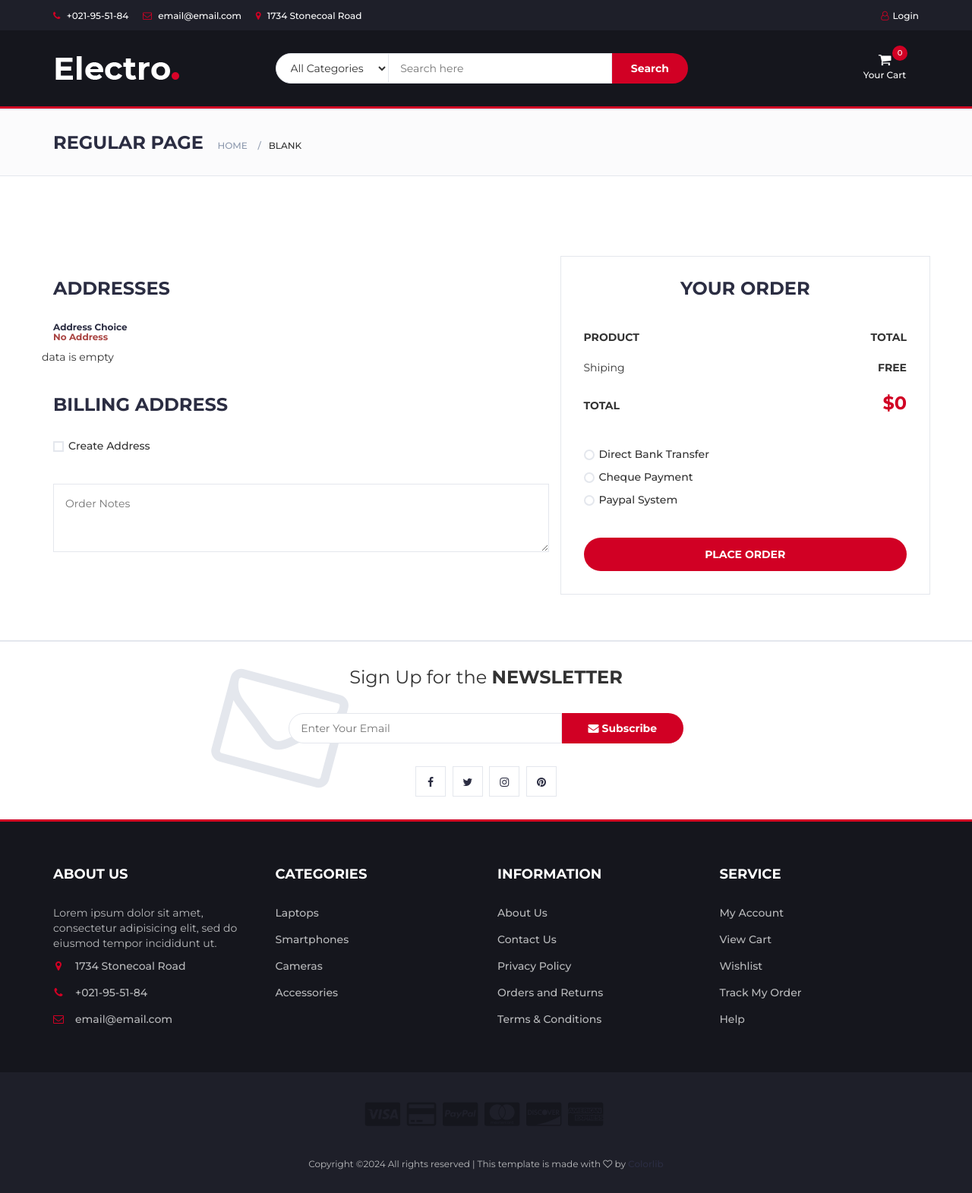
After one commit to masoudtjaik/shop, a Django app: page /order/checkout/ in a window 1280 px wide. The commit adds this page. Shown: the whole page at 76% size. Run offline with Django 5.2, Linux system fonts and the light colour scheme; some libraries are stand-ins or nearby versions.

Commit message:
add shopping cart and add product in cart and use session

```diff
--- a/account/templates/account/login.html
+++ b/account/templates/account/login.html
@@ -54,7 +54,7 @@
 
 					<div class="wrap-input100 validate-input" data-validate = "Valid email is: a@b.c">
 						<input class="input100" type="text" name="email">
-						<span class="focus-input100" data-placeholder="Username  Or Phone Number"></span>
+						<span class="focus-input100" data-placeholder="Username or Email"></span>
 					</div>
 
 {#					<div class="wrap-input100 validate-input" data-validate="Enter password">#}
--- a/account/templates/account/password.html
+++ b/account/templates/account/password.html
@@ -5,7 +5,7 @@
 <html lang="en">
 <head>
     {% load crispy_forms_tags %}
-
+{% include 'messages.html' %}
 	<title>Login V2</title>
 	<meta charset="UTF-8">
 	<meta name="viewport" content="width=device-width, initial-scale=1">
--- a/config/settings.py
+++ b/config/settings.py
@@ -67,6 +67,7 @@ TEMPLATES = [
                 'django.template.context_processors.request',
                 'django.contrib.auth.context_processors.auth',
                 'django.contrib.messages.context_processors.messages',
+                'order.context_processor.cart',
             ],
         },
     },
--- a/config/urls.py
+++ b/config/urls.py
@@ -23,5 +23,6 @@ urlpatterns = [
     path('',include('core.urls',namespace='core')),
     path('product/',include('products.urls',namespace='products')),
     path('account/',include('account.urls',namespace='account')),
+    path('order/',include('order.urls',namespace='order')),
 ]+ static(settings.STATIC_URL, document_root = settings.STATIC_ROOT) +\
     static(settings.MEDIA_URL, document_root = settings.MEDIA_ROOT)
--- /dev/null
+++ b/order/context_processor.py
@@ -0,0 +1,5 @@
+from .cart import Cart
+
+
+def cart(request):
+    return {'cart': Cart(request)}
--- /dev/null
+++ b/order/templates/order/checkout.html
@@ -0,0 +1,153 @@
+{% extends 'base.html' %}
+{% load static %}
+{% block navbar %}
+{% endblock %}
+{%  block content %}
+	<!-- SECTION -->
+		<div class="section">
+			<!-- container -->
+			<div class="container">
+				<!-- row -->
+				<div class="row">
+
+					<div class="col-md-7">
+						<!-- Billing Details -->
+						<div class="billing-details">
+							<div class="section-title">
+								<h3 class="title">Addresses</h3>
+
+							</div>
+							<div><h6> Address Choice <p id="demo" name ="address" class="text-danger">No Address</p></h6> </div>
+
+
+							<div class="row my-2">
+							{% for item in address%}
+									<div class="col-md-4 ">
+									<div class="card my-2 " >
+										<div class="card-body">
+											<h5 class="card-title text-warning "> <p class="text-center">{{item.country}}</p></h5>
+											<p class="card-text text-secondary">{{item.city}}</p>
+											<p class="card-text text-secondary">{{item.street}}</p>
+											<button class="btn btn-success" type="button" onclick="document.getElementById('demo').innerHTML = '{{item.street}}'">Select</button>
+										</div>
+										</div>
+									</div>
+									{%empty%}
+									<p> data is empty</p>
+							{% endfor %}
+							</div>
+
+						</div>
+						<!-- /Billing Details -->
+
+						<!-- Shiping Details -->
+						<div class="shiping-details">
+							<div class="section-title">
+								<h3 class="title">Billing address</h3>
+							</div>
+							<div class="input-checkbox">
+								<input type="checkbox" id="shiping-address">
+								<label for="shiping-address">
+									<span></span>
+									Create Address
+								</label>
+								<div class="caption">
+									<form action="{% url 'order:create_address' %}" method= 'post'>
+										{% csrf_token %}
+									<div class="form-group">
+											<input class="input" type="text" name="country" placeholder="Country" value = "iran" required = True>
+									</div>
+									<div class="form-group">
+										<input class="input" type="text" name="city" placeholder="City" required = True>
+									</div>
+
+									<div class="form-group">
+										<input class="input" type="text" name="street" placeholder="Street" required = True>
+									</div>
+									<div class="form-group">
+										<input class="input" type="text" name="state" placeholder="state" required = True>
+									</div>
+									<input type="submit" value="Create" class="btn btn-info" name="create">
+								</form>
+								</div>
+							</div>
+						</div>
+						<!-- /Shiping Details -->
+
+						<!-- Order notes -->
+						<div class="order-notes">
+							<textarea class="input" placeholder="Order Notes"></textarea>
+						</div>
+						<!-- /Order notes -->
+					</div>
+
+					<!-- Order Details -->
+					<div class="col-md-5 order-details">
+						<div class="section-title text-center">
+							<h3 class="title">Your Order</h3>
+						</div>
+						<div class="order-summary">
+							<div class="order-col">
+								<div><strong>PRODUCT</strong></div>
+								<div><strong>TOTAL</strong></div>
+							</div>
+							<div class="order-products">
+								{% for item in cart %}
+								<div class="order-col">
+									<div>{{item.numbers}}x {{item.product.name}}</div>
+									<div>${{item.price}}</div>
+								</div>
+								{% endfor %}
+							</div>
+							<div class="order-col">
+								<div>Shiping</div>
+								<div><strong>FREE</strong></div>
+							</div>
+							<div class="order-col">
+								<div><strong>TOTAL</strong></div>
+								<div><strong class="order-total">${{cart.get_total_price}}</strong></div>
+							</div>
+						</div>
+						<div class="payment-method">
+							<div class="input-radio">
+								<input type="radio" name="payment" id="payment-1">
+								<label for="payment-1">
+									<span></span>
+									Direct Bank Transfer
+								</label>
+								<div class="caption">
+									<p>Lorem ipsum dolor sit amet, consectetur adipisicing elit, sed do eiusmod tempor incididunt ut labore et dolore magna aliqua.</p>
+								</div>
+							</div>
+							<div class="input-radio">
+								<input type="radio" name="payment" id="payment-2">
+								<label for="payment-2">
+									<span></span>
+									Cheque Payment
+								</label>
+								<div class="caption">
+									<p>Lorem ipsum dolor sit amet, consectetur adipisicing elit, sed do eiusmod tempor incididunt ut labore et dolore magna aliqua.</p>
+								</div>
+							</div>
+							<div class="input-radio">
+								<input type="radio" name="payment" id="payment-3">
+								<label for="payment-3">
+									<span></span>
+									Paypal System
+								</label>
+								<div class="caption">
+									<p>Lorem ipsum dolor sit amet, consectetur adipisicing elit, sed do eiusmod tempor incididunt ut labore et dolore magna aliqua.</p>
+								</div>
+							</div>
+						</div>
+
+						<a href="#" class="primary-btn order-submit">Place order</a>
+					</div>
+					<!-- /Order Details -->
+				</div>
+				<!-- /row -->
+			</div>
+			<!-- /container -->
+		</div>
+		<!-- /SECTION -->
+{%endblock%}
--- a/order/urls.py
+++ b/order/urls.py
@@ -0,0 +1,13 @@
+from django.urls import path, include
+from . import views
+
+app_name = 'order'
+
+urlpatterns = [
+    path('<int:id>/', views.ADDTOCART.as_view(), name='add_cart'),
+    path('delete/<slug:slug>/', views.DELETECART.as_view(), name='delete_cart'),
+    path('create_address/', views.CreateAddress.as_view(), name="create_address"),
+    path('checkout/', views.CheckoutView.as_view(), name="checkout"),
+    path('cart/', views.CartView.as_view(), name="cart"),
+    # path('categories',views.ShowCategorys.as_view(),name='categories'),
+]
--- a/order/views.py
+++ b/order/views.py
@@ -1,3 +1,121 @@
-from django.shortcuts import render,redirect
+from django.shortcuts import render, redirect, get_object_or_404
+from django.views.generic import TemplateView, RedirectView, ListView, DetailView
+from django.views import View
+from .models import OrderItem, Order
+from products.models import Product
+from django.contrib import messages
+from .cart import Cart
+from account.models import Address
+from django.contrib.auth.mixins import LoginRequiredMixin
+
 
 # Create your views here.
+
+
+class ADDTOCART(View):
+    print('hello')
+
+    # def __init__(self, **kwargs):
+    #     super().__init__(kwargs)
+    #     self.product = None
+    #     self.number = None
+
+    def setup(self, request, *args, **kwargs):
+        self.number = request.GET.get("number")
+        self.product = Product.objects.get(pk=kwargs['id'])
+        return super().setup(request, *args, **kwargs)
+
+    def get(self, request, id):
+
+        if self.number:
+            self.add_to_cart(request, self.number)
+            return redirect('products:detail', self.product.slug)
+        else:
+            messages.success(request, 'number is empty ', 'danger')
+            return redirect('products:detail', self.product.slug)
+
+    def post(self, request, id):
+        self.add_to_cart(request, 1)
+        return redirect('products:detail', self.product.slug)
+
+    def add_to_cart(self, request, number):
+        if self.product.inventory < int(number):
+            messages.success(request, f'This amount is not available in the warehouse. '
+                                      f'The inventory is : {self.product.inventory}', 'danger')
+            return redirect('products:detail', self.product.slug)
+
+        cart = Cart(request)
+        cart_info = cart.add(self.product, number)
+        if cart_info is False:
+            messages.success(request, f'This amount is not available in the warehouse. '
+                                      f'The inventory is  : {self.product.inventory}', 'danger')
+            return redirect('products:detail', self.product.slug)
+        messages.success(request, 'add to cart done  ', 'success')
+        print('session', request.session.get('sabad'))
+        # request.session['username'] = username
+
+
+class DELETECART(View):
+
+    def get(self, request, slug, ):
+        cart = Cart(request)
+        print('session', request.session.get('sabad'))
+        cart.delete(Product.objects.get(slug=slug))
+        # if slug_status == 'home':
+        #     return redirect('core:home')
+        product = Product.objects.get(slug=slug)
+        return redirect('order:cart')
+
+
+class CartView(View):
+    template_class = 'order/cart.html'
+
+    def get(self, request):
+        cart = Cart(request)
+        if request.user.is_authenticated:
+            address = Address.objects.filter(user=request.user)
+        else:
+            address = None
+        return render(request, self.template_class, {'cart': cart, 'address': address})
+
+
+class OrderDetailView(LoginRequiredMixin, View):
+    temlate_class = 'order/checkout.html'
+
+    def get(self, request, order_id):
+        order = get_object_or_404(Order, id=order_id)
+        cart = Cart(request)
+        return render(request, self.temlate_class, {'order': order, 'cart': cart})
+
+
+class OrderCreateView(LoginRequiredMixin, View):
+    def get(self, request):
+        cart = Cart(request)
+        order = Order.objects.create(user=request.user)
+        # order = Order(user=request.user)
+        # order.save()
+        for item in cart:
+            OrderItem.objects.create(order=order, product=item['product'], quantity=item['quantity'])
+
+            # order_item = OrderItem(order = order,Product = item['product'], quantity =item['quantity'])
+            # order_item.save()
+
+        return redirect('orders:order_detail', order.id)
+
+
+class CreateAddress(LoginRequiredMixin, View):
+    def post(self, request):
+        if request.user.is_authenticated:
+            user = request.user
+        else:
+            return redirect("core:home")
+        country = request.POST.get("country")
+        city = request.POST.get("city")
+        street = request.POST.get("street")
+        state = request.POST.get("state")
+        Address.objects.create(user=user, country=country, city=city, street=street, state=state)
+        return redirect("order:checkout")
+
+
+class CheckoutView(CartView):
+    template_class = 'order/checkout.html'
--- a/templates/base.html
+++ b/templates/base.html
@@ -103,39 +103,32 @@
 									<a class="dropdown-toggle" data-toggle="dropdown" aria-expanded="true">
 										<i class="fa fa-shopping-cart"></i>
 										<span>Your Cart</span>
-										<div class="qty">3</div>
+										<div class="qty">{{cart|length}}</div>
 									</a>
 									<div class="cart-dropdown">
 										<div class="cart-list">
+											{% for item in cart %}
 											<div class="product-widget">
+
 												<div class="product-img">
-                                                    <img src="{% static 'img/product01.png' %}" alt="logo">
+                                                    <img src="{{ item.product.image.url }}" alt="logo">
 												</div>
 												<div class="product-body">
-													<h3 class="product-name"><a href="#">product name goes here</a></h3>
-													<h4 class="product-price"><span class="qty">1x</span>$980.00</h4>
+													<h3 class="product-name"><a href="#">{{ item.product.name }}</a></h3>
+													<h4 class="product-price"><span class="qty">{{item.numbers}}x</span>${{ item.price }}</h4>
 												</div>
-												<button class="delete"><i class="fa fa-close"></i></button>
+												<a href="{% url 'order:delete_cart' item.product.slug %}"><button class="delete"><i class="fa fa-close"></i></button></a>
+
 											</div>
-
-											<div class="product-widget">
-												<div class="product-img">
-                                                    <img src="{% static 'img/product02.png' %}" alt="logo">
-												</div>
-												<div class="product-body">
-													<h3 class="product-name"><a href="#">product name goes here</a></h3>
-													<h4 class="product-price"><span class="qty">3x</span>$980.00</h4>
-												</div>
-												<button class="delete"><i class="fa fa-close"></i></button>
-											</div>
+											{% endfor %}
 										</div>
 										<div class="cart-summary">
-											<small>3 Item(s) selected</small>
-											<h5>SUBTOTAL: $2940.00</h5>
+											<small>{{cart|length}} Item(s) selected</small>
+											<h5>${{cart.get_total_price}}</h5>
 										</div>
 										<div class="cart-btns">
-											<a href="#">View Cart</a>
-											<a href="#">Checkout  <i class="fa fa-arrow-circle-right"></i></a>
+											<a href="{% url 'order:cart' %}">View Cart</a>
+											<a href="{% url 'order:checkout' %}">Checkout  <i class="fa fa-arrow-circle-right"></i></a>
 										</div>
 									</div>
 								</div>
```
Also changed, not shown: account/views.py (+17 -16 lines), core/templates/core/home.html (+38 -0 lines), core/views.py (+36 -23 lines), order/cart.py (added, +48 -0 lines), order/templates/order/cart.html (added, +37 -0 lines), products/templates/products/details.html (+50 -5 lines), products/templates/products/product.html (+6 -3 lines), products/templates/products/products.html (+6 -1 lines), products/urls.py (+9 -7 lines), products/views.py (+11 -0 lines), db.sqlite3.
